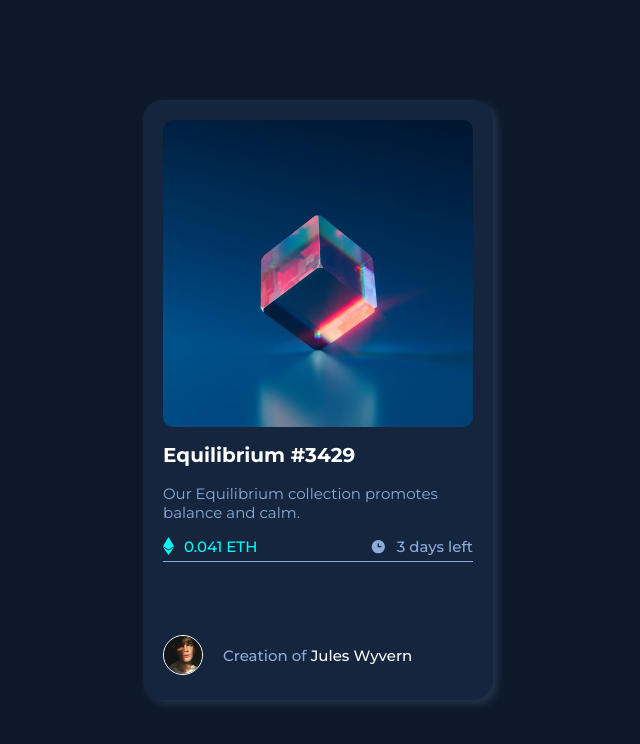
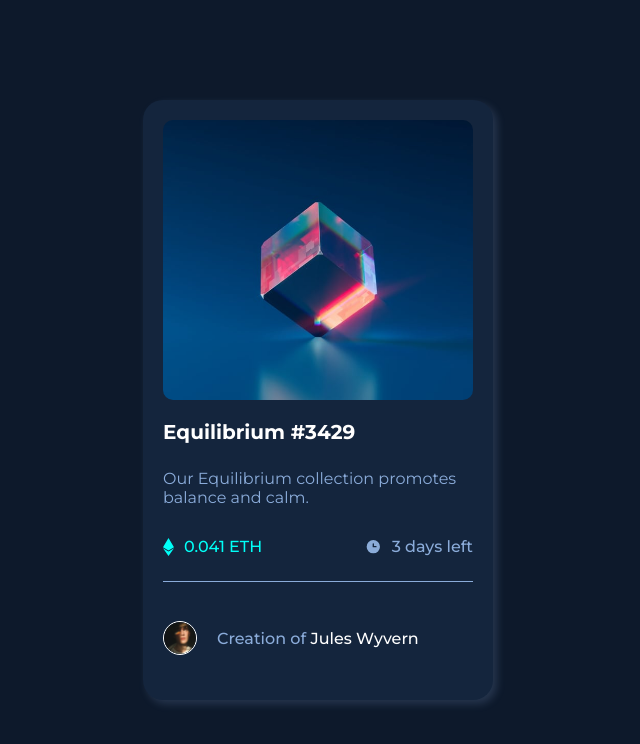
Before and after one commit to Rubsnewgate/nft-preview-card-component, a plain HTML site: page pages/index.html in a window 1280 px wide. Shown: the whole page, without its empty margins (322-962 px from the left). Drawn offline with Linux system fonts and the light colour scheme.

Commit message:
fix(component): style issues (adjust the sizes of the component's elements, as well as correcting the obsolete uses on the 'hr' element)

```diff
--- a/pages/index.html
+++ b/pages/index.html
@@ -35,7 +35,6 @@
 					<span>3 days left</span>
 				</div>
 			</div>
-			<hr size="1" color="#8bacda">
 		</section>
 		<section class="wallet-account">
 			<img src="../assets/img/image-avatar.png" alt="user profile picture"/>
--- a/sass/desktop.scss
+++ b/sass/desktop.scss
@@ -3,7 +3,7 @@
 // Main Container
 .main-wrapper {
 	display: grid;
-	grid-template-rows: 1.5fr 1fr 0.1fr;
+	grid-template-rows: 1fr 0.7fr 0.3fr;
 	width: 350px;
 	height: 600px;
 	padding: 20px;
@@ -50,7 +50,12 @@
 }
 
 // Wallet Information
+.wallet-info {
+	@include flexbox(column, null, null, 25px);
+	margin-top: 20px;
+}
 .wallet-info__title {
+	margin: 0;
 	font-size: $lg-font;
 	color: $white;
 	transition: color 500ms;
@@ -60,11 +65,15 @@
 	}
 }
 .wallet-info__description {
+	margin: 0;
 	font-size: $sm-font;
 	color: $soft-blue;
 }
 .wallet-info__coins {
 	@include flexbox(row, space-between, center,);
+	height: 50px;
+	padding-bottom: 20px;
+	border-bottom: 1px solid $soft-blue;
 }
 .account__coins, .offer {
 	@include flexbox(row, null, center, 10px);
@@ -88,8 +97,8 @@
 .wallet-account {
 	@include flexbox(row, null, center, 20px);
 	img {
-		width: 40px;
-		height: 40px;
+		width: 34px;
+		height: 34px;
 		border: 1px solid $white;
 		border-radius: 100%;
 	}
--- a/sass/guide.scss
+++ b/sass/guide.scss
@@ -12,7 +12,7 @@ $white: hsl(0, 0%, 100%);
 $primary-font: 'Montserrat', sans-serif;
 
 // Font Sizes
-$sm-font: 1.5rem;
+$sm-font: 1.6rem;
 $md-font: 2.2rem;
 $lg-font: 2rem;
 
```
Also changed, not shown: styles/desktop.css, 1 other file.
